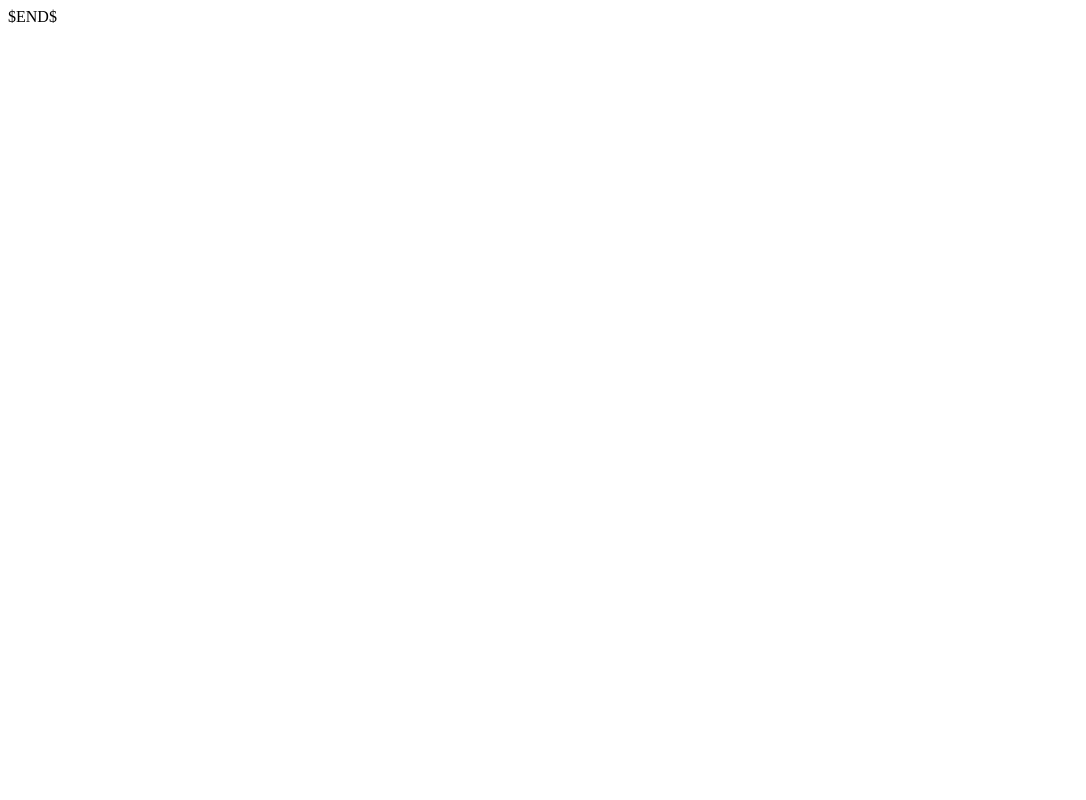
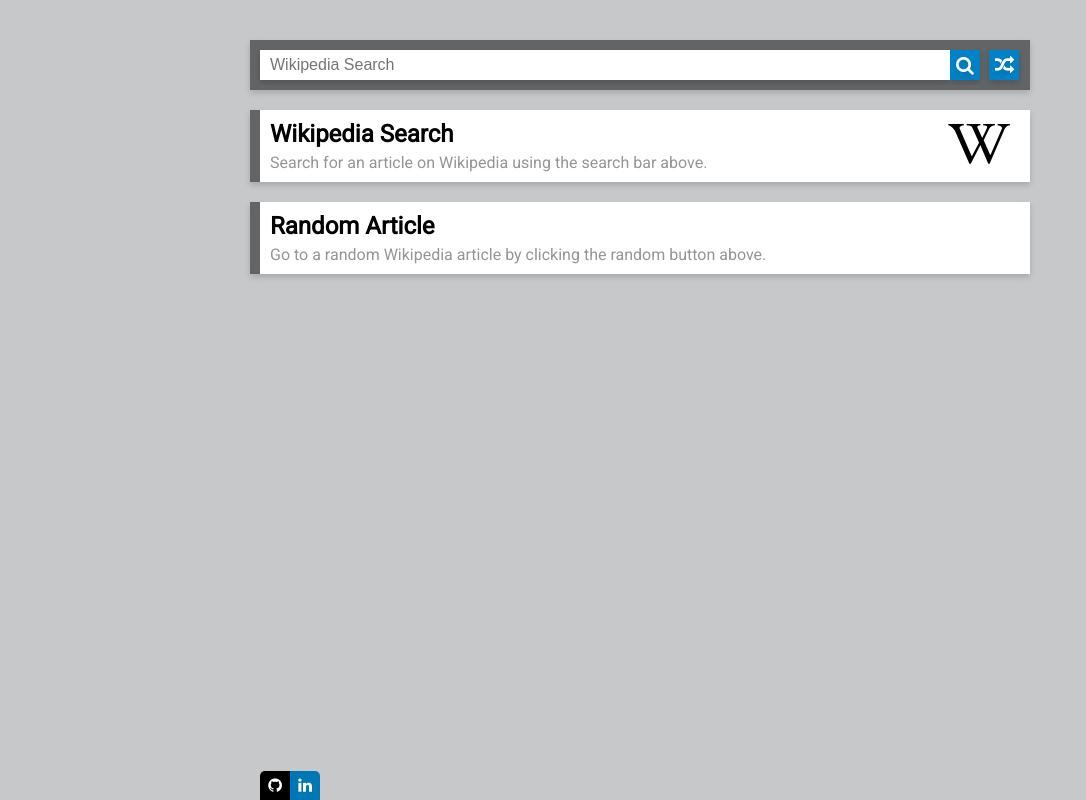
Before and after one commit to billyjs/wikipedia-search, a plain HTML site: page index.html in a window 1280 px wide. Shown: the whole page, without its empty margins (0-1086 px from the left). Drawn offline with nearby package versions, Linux system fonts and the light colour scheme.

Commit message:
added initial site code

```diff
--- a/index.html
+++ b/index.html
@@ -2,9 +2,48 @@
 <html lang="en">
 <head>
     <meta charset="UTF-8">
-    <title>$Title$</title>
+    <title>Wikipedia Search</title>
+
+    <link href="https://fonts.googleapis.com/css?family=Roboto" rel="stylesheet">
+    <link href="https://maxcdn.bootstrapcdn.com/font-awesome/4.7.0/css/font-awesome.min.css" rel="stylesheet">
+    <link href="./style.css" type="text/css" rel="stylesheet">
+
+    <script src="https://code.jquery.com/jquery-3.2.1.min.js"></script>
+    <script type="text/javascript" src="./script.js"></script>
 </head>
 <body>
-$END$
+
+<div class="container">
+
+    <div class="search">
+        <input id="searchbox" type="text" placeholder="Wikipedia Search"><button class="btn-search"><i class="fa fa-search" aria-hidden="true"></i></button>
+        <button class="btn-random"><i class="fa fa-random" aria-hidden="true"></i></button>
+    </div>
+
+    <div class="result">
+        <div class="content">
+            <h2>Wikipedia Search</h2>
+            <p>Search for an article on Wikipedia using the search bar above.</p>
+        </div>
+        <i class="fa fa-wikipedia-w" aria-hidden="true"></i>
+    </div>
+
+    <div class="result">
+        <div class="content">
+            <h2>Random Article</h2>
+            <p>Go to a random Wikipedia article by clicking the random button above.</p>
+        </div>
+    </div>
+
+</div>
+
+<div class="float-tabs">
+    <div class="tab linkedin-tab">
+        <i class="fa fa-linkedin" aria-hidden="true"></i>
+    </div>
+    <div class="tab github-tab">
+        <i class="fa fa-github" aria-hidden="true"></i>
+    </div>
+</div>
 </body>
 </html>
--- a/script.js
+++ b/script.js
@@ -1,3 +1,54 @@
 /**
  * Created by billy on 28/03/17.
  */
+var github = "https://www.github.com/billy-7";
+var linkedin = "https://www.linkedin.com/in/billyschulze";
+
+var searchlimit = 7;
+var api = 'https://en.wikipedia.org/w/api.php?format=json&action=query&generator=search&gsrnamespace=0&gsrlimit=' +
+    searchlimit + '&prop=pageimages|extracts&pilimit=max&exintro&explaintext&exsentences=1&exlimit=max&gsrsearch=';
+var cb = '&callback=?';
+var url = "https://en.wikipedia.org/?curid=";
+
+var result = ['<div class="result"><div class="content"><h2>', '</h2><p>', '</p></div><i id="', '" class="fa fa-arrow-right" aria-hidden="true"></i></div>'];
+
+function search() {
+    var searchterm = $("#searchbox").val();
+    $.getJSON(api + searchterm + cb, function (data) {
+        var pages = data.query.pages;
+        var ids = Object.keys(pages);
+        $(".result").remove();
+        ids.forEach(function (id) {
+            $(".container").append(result[0] + pages[id].title + result[1] + pages[id].extract + result[2] + id + result[3]);
+        });
+        $(".fa-arrow-right").click(function () {
+            window.open(url + $(this).attr("id"));
+        });
+
+    }).fail(function () {
+        console.log("error");
+    });
+};
+
+$(function() {
+    $(".btn-search").click(search);
+    $('#searchbox').on('keydown', function (key) {
+        if (key.which == 13) {
+            key.preventDefault();
+            search();
+        }
+    });
+    $(".btn-random").click(function () {
+        window.open("https://en.wikipedia.org/wiki/Special:Random");
+    });
+
+    $(".github-tab").click(function () {
+        window.open(github);
+    });
+
+    $(".linkedin-tab").click(function () {
+        window.open(linkedin);
+    });
+
+    $("#searchbox").focus();
+});
--- a/style.css
+++ b/style.css
@@ -0,0 +1,158 @@
+.container {
+    max-width: 780px;
+    margin: 0 auto;
+    padding: 10px;
+}
+
+body {
+    background-color: #C7C8CA;
+    padding: 0 10px;
+    margin: 30px 0;
+    font-family: 'Roboto', sans-serif;
+}
+
+.float-tabs {
+    position: fixed;
+    bottom: 0;
+    left: calc(50% - 390px);
+}
+
+@media all and (max-width: 840px) {
+    .float-tabs {
+        left: 20px;
+    }
+}
+
+.tab {
+    color: white;
+    float: right;
+    text-align: center;
+    padding: 5px;
+    margin-top: 20px;
+    min-width: 20px;
+    cursor: hand;
+    cursor: pointer;
+    transition: padding-bottom 0.2s, margin-top 0.2s;
+}
+
+.tab:hover {
+    padding-bottom: 25px;
+    margin-top: 0px;
+}
+
+.float-tabs .tab:first-child {
+    border-top-right-radius: 5px;
+}
+
+.float-tabs .tab:last-child {
+    border-top-left-radius: 5px;
+    margin-left: 10px;
+}
+
+.github-tab {
+    background-color: black;
+}
+
+.linkedin-tab {
+    background-color: #0077B5;
+}
+
+.search {
+    background-color: #636466;
+    padding: 10px;
+    box-shadow: 0 3px 6px rgba(0, 0, 0, 0.16);
+}
+
+button {
+    background-color: #0082C8;
+    border: none;
+    width: 30px;
+    height: 30px;
+    text-align: center;
+    padding: auto;
+    font-size: 1.2em;
+    line-height: 30px;
+    color: white;
+    outline: none;
+    box-shadow: 0 3px 6px rgba(0, 0, 0, 0.16);
+    cursor: hand;
+    cursor: pointer;
+}
+
+.btn-search {
+    clip-path: inset(-5px -5px -5px 0px);
+    -webkit-clip-path: inset(-5px -5px -5px 0px);
+}
+
+input {
+    border: none;
+    border-width: 0;
+    margin-right: 0;
+    padding: 5px 10px;
+    height: 20px;
+    width: calc(100% - 90px);
+    outline: none;
+    vertical-align: bottom;
+    font-size: 1em;
+    box-shadow: 0 3px 6px rgba(0, 0, 0, 0.16);
+    clip-path: inset(-5px 0px -5px -5px);
+    -webkit-clip-path: inset(-5px 0px -5px -5px);
+}
+
+.btn-search {
+    margin-right: 5px;
+}
+
+button i {
+    text-shadow: 0 3px 6px rgba(0, 0, 0, 0.16);
+}
+
+.result {
+    display: flex;
+    align-items: center;
+    margin-top: 20px;
+    background-color: #FFFFFF;
+    padding: 10px;
+    box-shadow: 0 3px 6px rgba(0, 0, 0, 0.16);
+    border-left: solid 10px #636466;
+    transition: border-color 0.4s;
+}
+
+.result i {
+    float: right;
+    font-size: 3em;
+    margin-right: 10px;
+    padding-bottom: 4px;
+}
+
+.content {
+    flex: 1;
+}
+
+h2, p {
+    margin: 0;
+}
+
+h2 {
+    padding-bottom: 5px;
+}
+
+.content p {
+    color: #939598;
+}
+
+.result:hover {
+    border-color: #0082C8;
+}
+
+.fa-arrow-right {
+    text-shadow: 0 3px 6px rgba(0, 0, 0, 0.16);
+    transition: color 0.4s;
+    color: #636466;
+}
+
+.fa-arrow-right:hover {
+    color: #0082C8;
+    cursor: hand;
+    cursor: pointer;
+}
```
Also changed, not shown: 1 other file.
